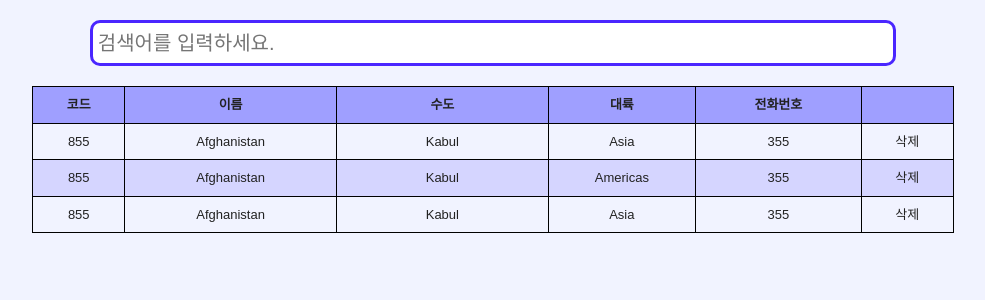
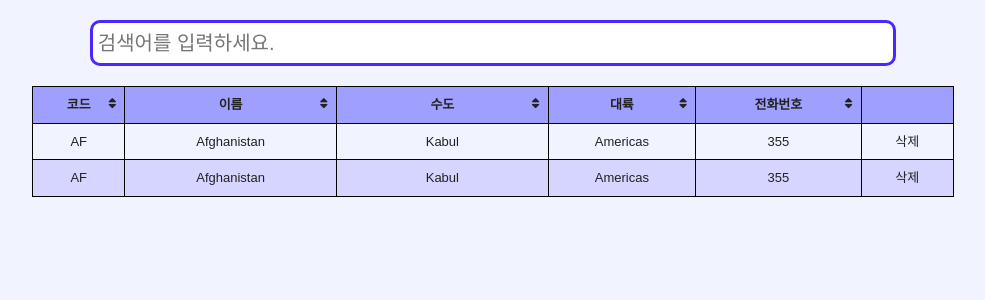
Before and after one commit to eastshine94/country, a React app: page / in a window 1280 px wide. Shown: the top 300 px of the page, without its empty margins (147-1132 px from the left). Built offline with nearby package versions, Linux system fonts and the light colour scheme.

Commit message:
컴포넌트 분리

```diff
--- a/public/index.html
+++ b/public/index.html
@@ -5,6 +5,7 @@
     <meta http-equiv='X-UA-Compatible' content='IE=edge'>
     <title>Country</title>
     <meta name='viewport' content='width=device-width, initial-scale=1'>
+    <link rel="stylesheet" href="https://cdnjs.cloudflare.com/ajax/libs/font-awesome/5.8.2/css/all.min.css">
 </head>
 <body>
     <div id="root"></div>
--- /dev/null
+++ b/src/components/Home/Content.tsx
@@ -0,0 +1,133 @@
+import React from 'react';
+import styled from 'styled-components';
+
+
+const Wrapper = styled.main`
+    margin: auto;
+    width: 80%;
+    & table{
+        width: 100%;
+        text-align: center;
+        border: 1px solid #000;
+        border-collapse: collapse;
+        table-layout: fixed;
+        & td, th {
+            border: 1px solid #000;
+            padding: 8px;
+            overflow: hidden;
+            white-space: nowrap;
+            text-overflow: ellipsis;
+            font-size: 13px;
+        }
+        & th {
+            position: relative;
+            cursor: pointer;
+            & i {
+                position: absolute;
+                top: 10px;
+                right: 8px;
+            }
+            &:last-child{
+                cursor: auto;
+            }
+        }
+        & thead tr {
+            background-color: #9f9fff;
+        }
+        & tbody tr {
+            &:nth-child(2n){
+                background-color: #d5d5ff;
+            }
+        }
+    }
+    @media only screen and (max-width: 1024px){
+        width: 100%;
+    }
+    @media only screen and (max-width: 720px){
+        & th {
+            & i {
+                display: none;
+            }
+        }
+    }
+`;
+
+interface TableRowProps {
+    alpha2Code: string;
+    name: string;
+    capital: string;
+    region: string;
+    callingCodes: string;
+}
+
+const TableHeader: React.FC = () => {
+    return(
+        <thead>
+            <tr>
+                <th>
+                    <span>코드</span>
+                    <i className="fas fa-sort-down"/>
+                    <i className="fas fa-sort-up"/>
+                </th>
+                <th>
+                    <span>이름</span>
+                    <i className="fas fa-sort-down"/>
+                    <i className="fas fa-sort-up"/>
+                </th>
+                <th>
+                    <span>수도</span>
+                    <i className="fas fa-sort-down"/>
+                    <i className="fas fa-sort-up"/>
+                </th>
+                <th>
+                    <span>대륙</span>
+                    <i className="fas fa-sort-down"/>
+                    <i className="fas fa-sort-up"/>
+                </th>
+                <th>
+                    <span>전화번호</span>
+                    <i className="fas fa-sort-down"/>
+                    <i className="fas fa-sort-up"/>
+                </th>
+                <th/>
+            </tr>
+        </thead>
+    )
+}
+
+const TableRow: React.FC<TableRowProps> = (props) => {
+    const {alpha2Code, name, capital, region, callingCodes} = props
+    return(
+        <tr>
+            <td>{alpha2Code}</td>
+            <td>{name}</td>
+            <td>{capital}</td>
+            <td>{region}</td>
+            <td>{callingCodes}</td>
+            <td>삭제</td>
+        </tr>
+    )
+}
+const Content: React.FC = () => {
+    return(
+        <Wrapper>
+                <table>
+                    <colgroup>
+                        <col width="10%"/>
+                        <col width="23%"/>
+                        <col width="23%"/>
+                        <col width="16%"/>
+                        <col width="18%"/>
+                        <col width="10%"/>
+                    </colgroup>
+                    <TableHeader/>
+                    <tbody>
+                        <TableRow alpha2Code="AF" name="Afghanistan" capital="Kabul" region="Americas" callingCodes="355"/>
+                        <TableRow alpha2Code="AF" name="Afghanistan" capital="Kabul" region="Americas" callingCodes="355"/>
+                    </tbody>
+                </table>
+            </Wrapper>
+    )
+}
+
+export default Content;
--- /dev/null
+++ b/src/components/Home/Header.tsx
@@ -0,0 +1,34 @@
+import React from 'react';
+import styled from 'styled-components';
+const Wrapper = styled.header`
+    position: relative;
+    width: 70%;
+    border: 3px solid #4a26ff;
+    border-radius: 10px;
+    margin: 20px auto;
+    padding: 5px;
+    background: #fff;
+    & input{
+        width: 100%;
+        border: none;
+        outline: none;
+        font-size: 20px;
+    }
+    @media only screen and (max-width: 1024px){
+        width: 80%;
+    }
+    @media only screen and (max-width: 720px){
+        width: 100%;
+    }
+`;
+const Header:React.FC = () => {
+    return(
+        <Wrapper>
+            <form>
+                <input type="text" placeholder="검색어를 입력하세요."/>
+            </form>
+        </Wrapper>
+    );
+}
+
+export default Header;
--- /dev/null
+++ b/src/components/Home/index.ts
@@ -0,0 +1,2 @@
+export {default as Header} from './Header';
+export {default as Content} from './Content';
--- a/src/containers/HomeContainer.tsx
+++ b/src/containers/HomeContainer.tsx
@@ -1,119 +1,17 @@
 import React from 'react';
 import styled from 'styled-components';
+import { Header, Content } from '~/components/Home';
 
 const Wrapper = styled.div`
     width: 90%;
     margin: 0 auto;
 `;
 
-const Header = styled.header`
-    position: relative;
-    width: 70%;
-    border: 3px solid #4a26ff;
-    border-radius: 10px;
-    margin: 20px auto;
-    padding: 5px;
-    background: #fff;
-    & input{
-        width: 100%;
-        border: none;
-        outline: none;
-        font-size: 20px;
-    }
-    @media only screen and (max-width: 1024px){
-        width: 80%;
-    }
-    @media only screen and (max-width: 720px){
-        width: 100%;
-    }
-`;
-
-const Content = styled.main`
-    margin: auto;
-    width: 80%;
-    & table{
-        width: 100%;
-        text-align: center;
-        border: 1px solid #000;
-        border-collapse: collapse;
-        table-layout: fixed;
-        & td, th {
-            border: 1px solid #000;
-            padding: 8px;
-            overflow: hidden;
-            white-space: nowrap;
-            text-overflow: ellipsis;
-            font-size: 13px;
-        }
-        & thead tr {
-            background-color: #9f9fff;
-        }
-        & tbody tr {
-            &:nth-child(2n){
-                background-color: #d5d5ff;
-            }
-        }
-    }
-    @media only screen and (max-width: 1024px){
-        width: 100%;
-    }
-`;
 const HomeContainer = () => {
     return(
         <Wrapper>
-            <Header>
-                <form>
-                    <input type="text" placeholder="검색어를 입력하세요."/>
-                </form>
-            </Header>
-            <Content>
-                <table>
-                    <colgroup>
-                        <col width="10%"/>
-                        <col width="23%"/>
-                        <col width="23%"/>
-                        <col width="16%"/>
-                        <col width="18%"/>
-                        <col width="10%"/>
-                    </colgroup>
-                    <thead>
-                        <tr>
-                            <th>코드</th>
-                            <th>이름</th>
-                            <th>수도</th>
-                            <th>대륙</th>
-                            <th>전화번호</th>
-                            <th/>
-                        </tr>
-                    </thead>
-                    <tbody>
-                        <tr>
-                            <td>855</td>
-                            <td>Afghanistan</td>
-                            <td>Kabul</td>
-                            <td>Asia</td>
-                            <td>355</td>
-                            <td>삭제</td>
-                        </tr>
-                        <tr>
-                            <td>855</td>
-                            <td>Afghanistan</td>
-                            <td>Kabul</td>
-                            <td>Americas</td>
-                            <td>355</td>
-                            <td>삭제</td>
-                        </tr>
-                        <tr>
-                            <td>855</td>
-                            <td>Afghanistan</td>
-                            <td>Kabul</td>
-                            <td>Asia</td>
-                            <td>355</td>
-                            <td>삭제</td>
-                        </tr>
-                    </tbody>
-                </table>
-            </Content>
+            <Header/>
+            <Content/>
         </Wrapper>
     )
 }
```
